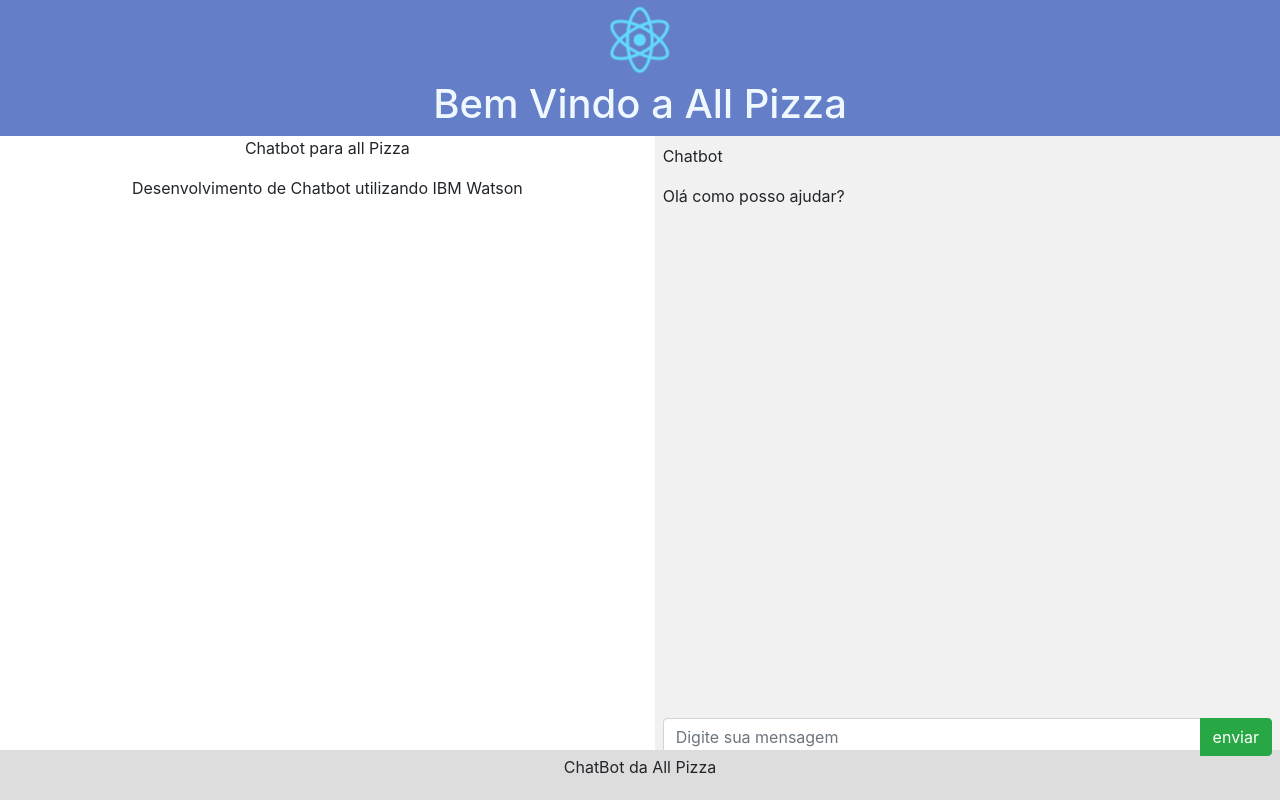
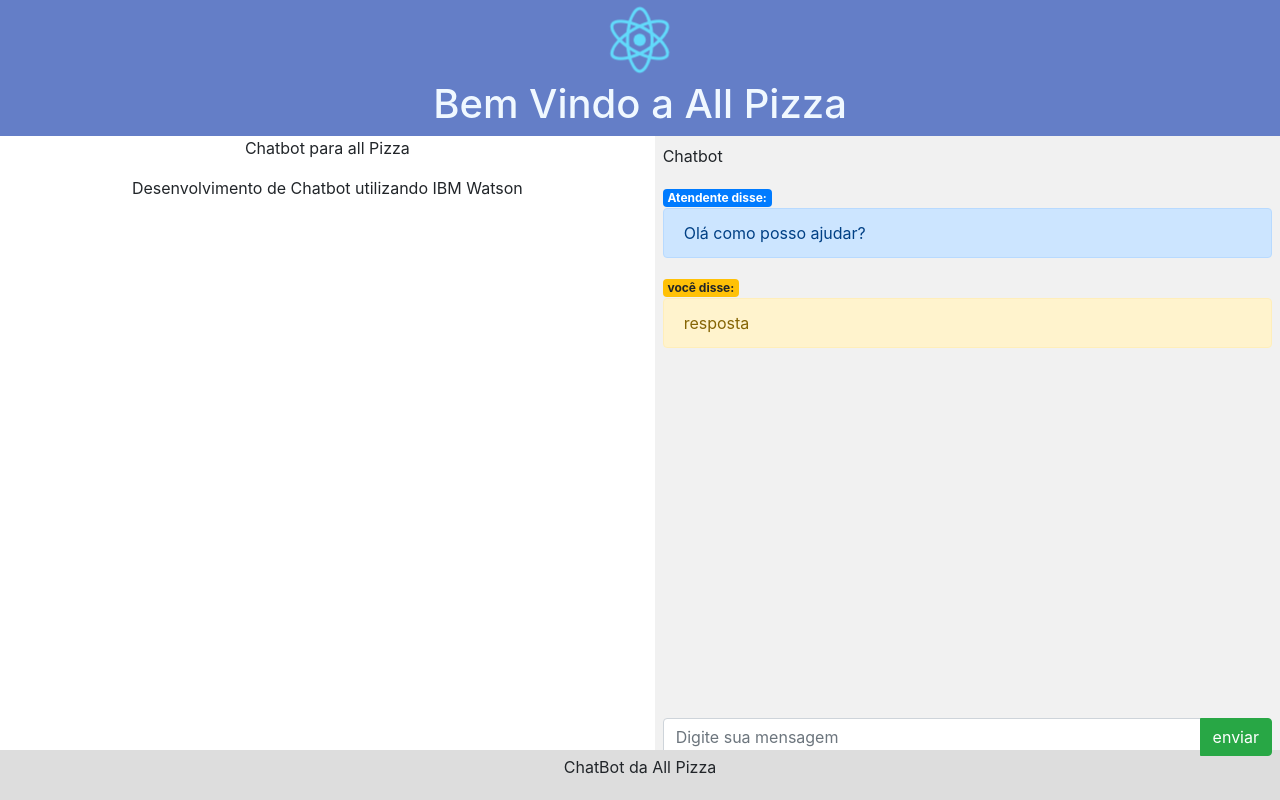
Before and after one commit to felipeWanderson/chatbot-allpizza-react, a React (Create React App) app: page / in a window 1280 px wide. Built offline with nearby package versions, Linux system fonts and the light colour scheme.

Commit message:
criando componente da conversa

```diff
--- a/src/components/chat/ChatConversa.js
+++ b/src/components/chat/ChatConversa.js
@@ -1,10 +1,24 @@
-import React, {Component} from 'react'
+import React, { Component } from 'react'
+import { Alert, Badge } from 'reactstrap'
 
 class ChatConversa extends Component {
-    render(){
-        return(
+    render() {
+        return (
             <div className='chat-conversa'>
-                Olá como posso ajudar?
+                <Badge color='primary'>
+                    Atendente disse:
+                </Badge>
+                <Alert color='primary'>
+                    Olá como posso ajudar?
+                </Alert>
+
+                <Badge color='warning'>
+                    você disse:
+                </Badge>
+                <Alert color='warning'>
+                    resposta
+                </Alert>
+
             </div>
         )
     }
```
